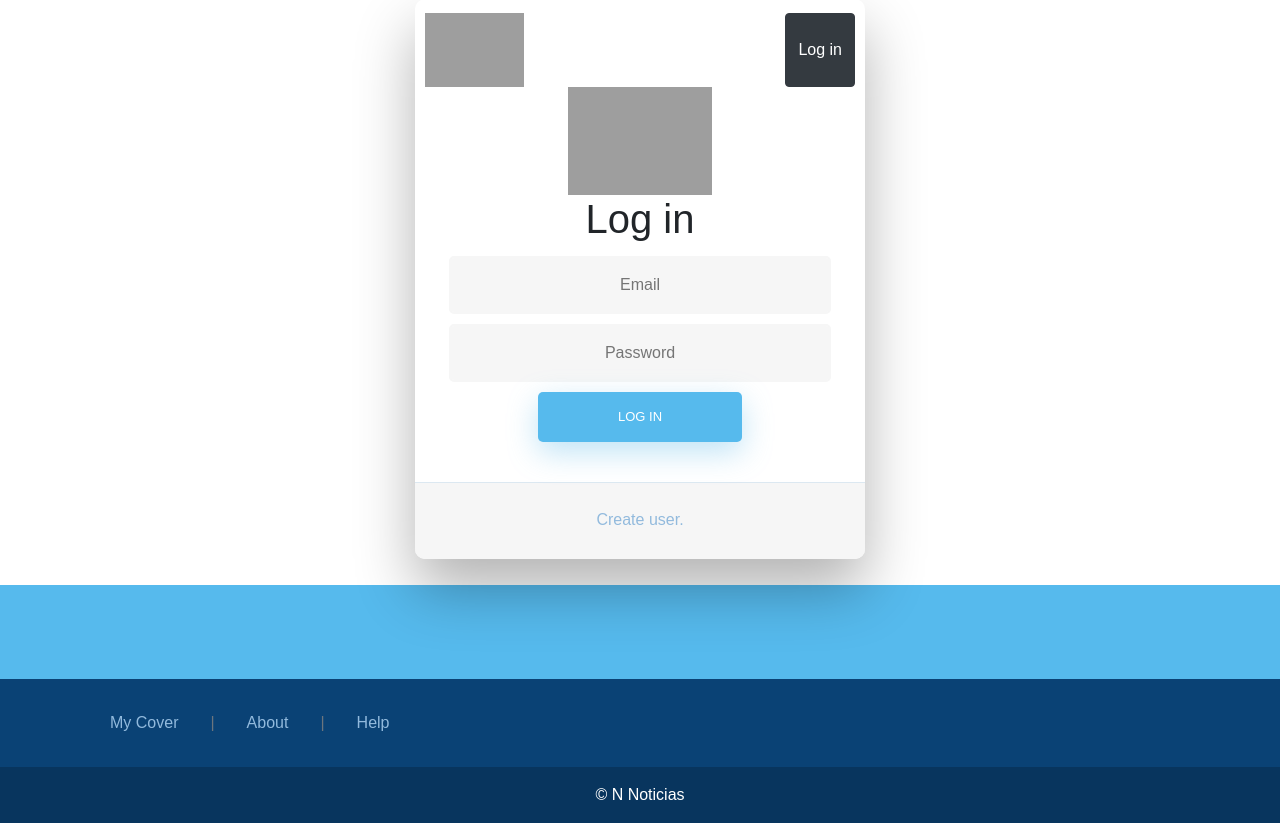
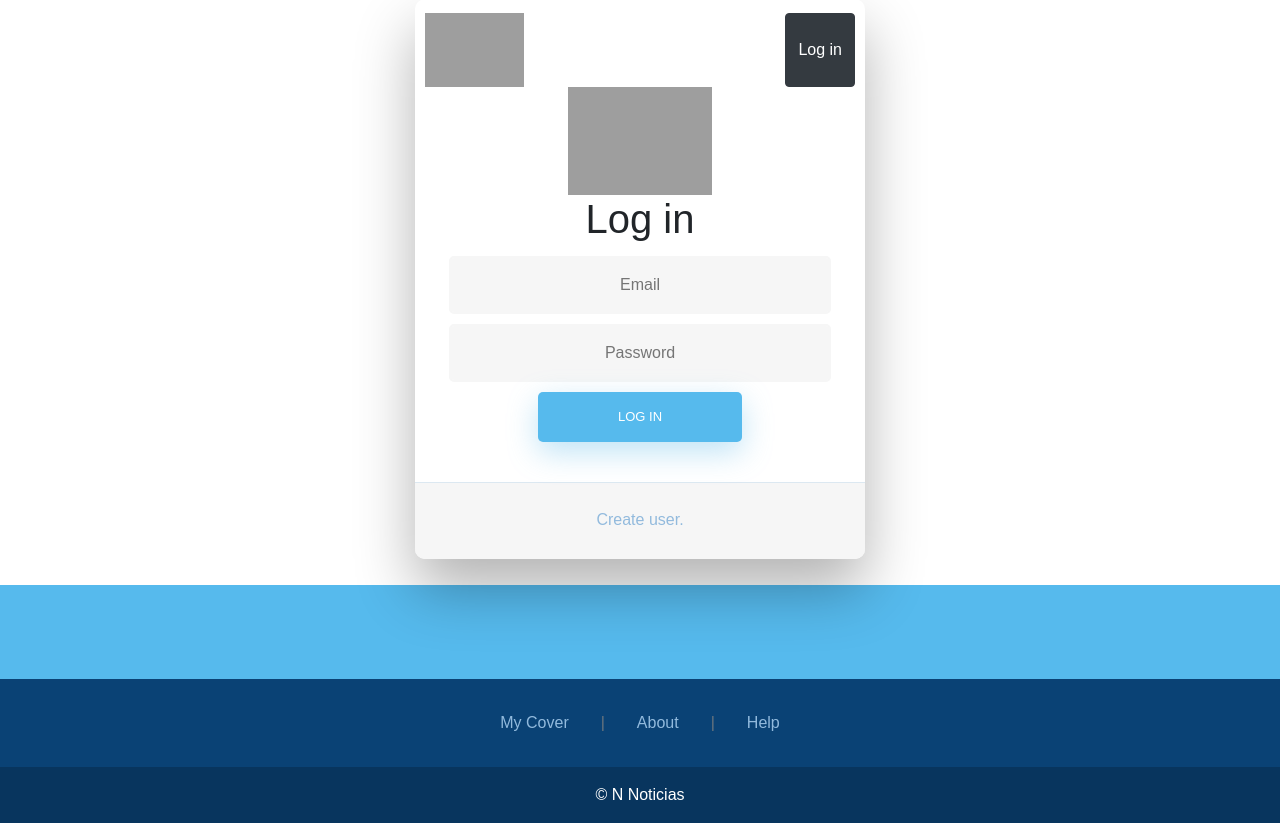
Before and after one commit to anibalcastro/Proyecto_1_ISW613, a PHP site: page / in a window 1280 px wide. Shown: the part 229-1052 px from the top of the page. Run offline with PHP 8.4, Linux system fonts and the light colour scheme; some libraries are stand-ins or nearby versions; grey boxes are pictures that could not be loaded.

Commit message:
update css footer

```diff
--- a/index.css
+++ b/index.css
@@ -284,3 +284,9 @@ html {
   #btn_login{
       margin-right: 10px;
   }
+
+  .submenu{
+    display: flex;
+    align-items: center;
+    justify-content: center;
+  }
```
